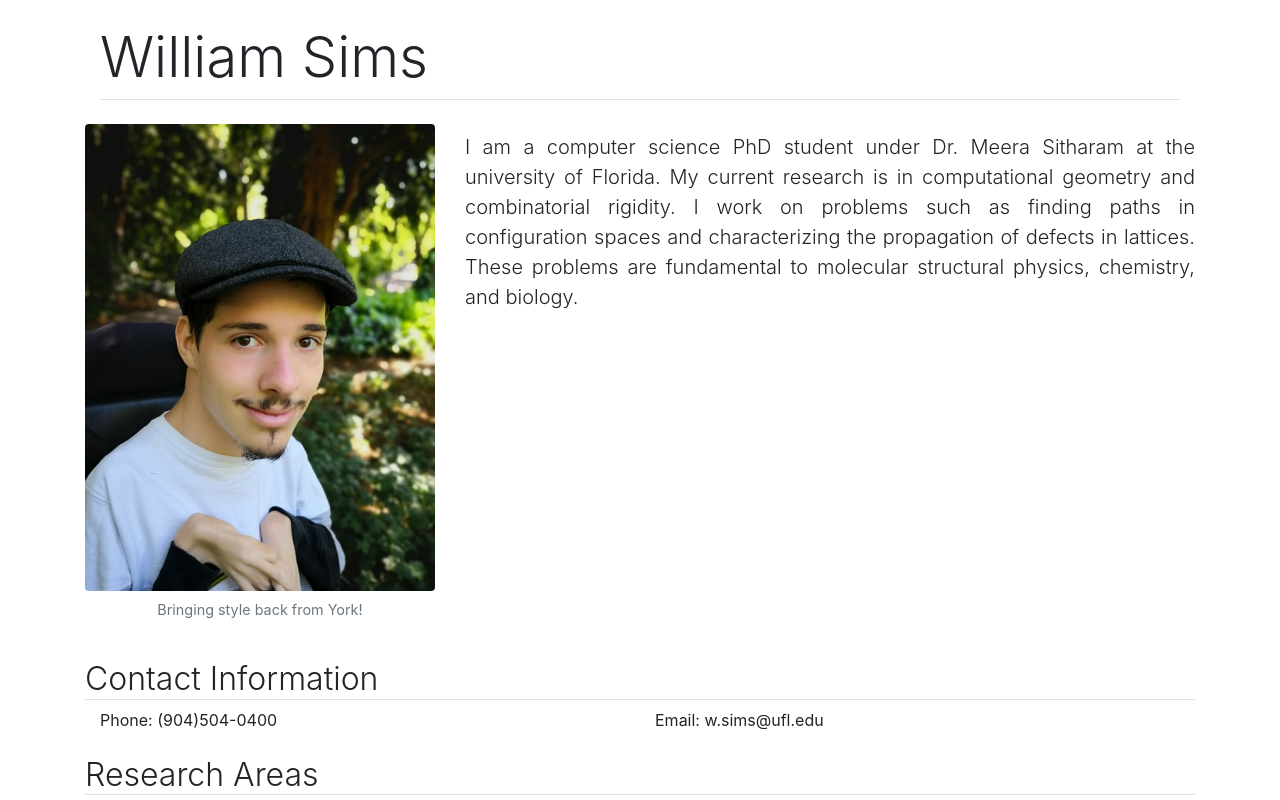
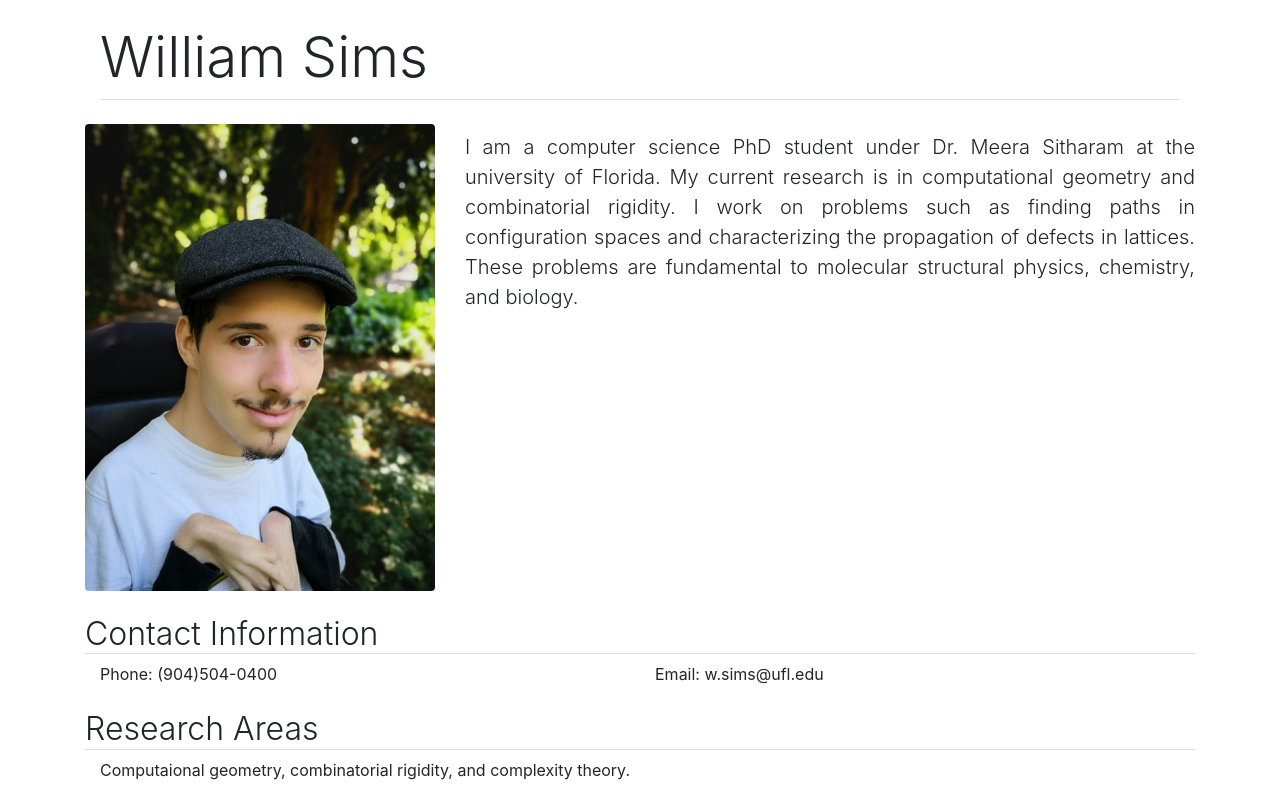
Before and after one commit to w-sims/personal_website, a plain HTML site: page index.html in a window 1280 px wide. Shown: the top 800 px of the page. Drawn offline with nearby package versions, Linux system fonts and the light colour scheme.

Commit message:
Removed the photo caption.

```diff
--- a/index.html
+++ b/index.html
@@ -32,10 +32,7 @@
     <div class="container mt-3 mb-4">
       <div class="row">
         <div class="col-sm-4">
-          <figure class="figure">
-            <img src="Headshot.jpg" alt="William Sims" class="figure-img img-fluid rounded" max-width="100%">
-            <figcaption class="figure-caption text-center">Bringing style back from York!</figcaption>
-          </figure>
+          <img src="Headshot.jpg" alt="William Sims" class="img-fluid rounded" max-width="100%">
         </div>
         <div class="col-sm-8">
           <p class="lead text-justify mt-2">I am a computer science PhD student under Dr. Meera Sitharam at the university of Florida.  My current research is in computational geometry and combinatorial rigidity.  I work on problems such as finding paths in configuration spaces and characterizing the propagation of defects in lattices.  These problems are fundamental to molecular structural physics, chemistry, and biology.</p>
```
